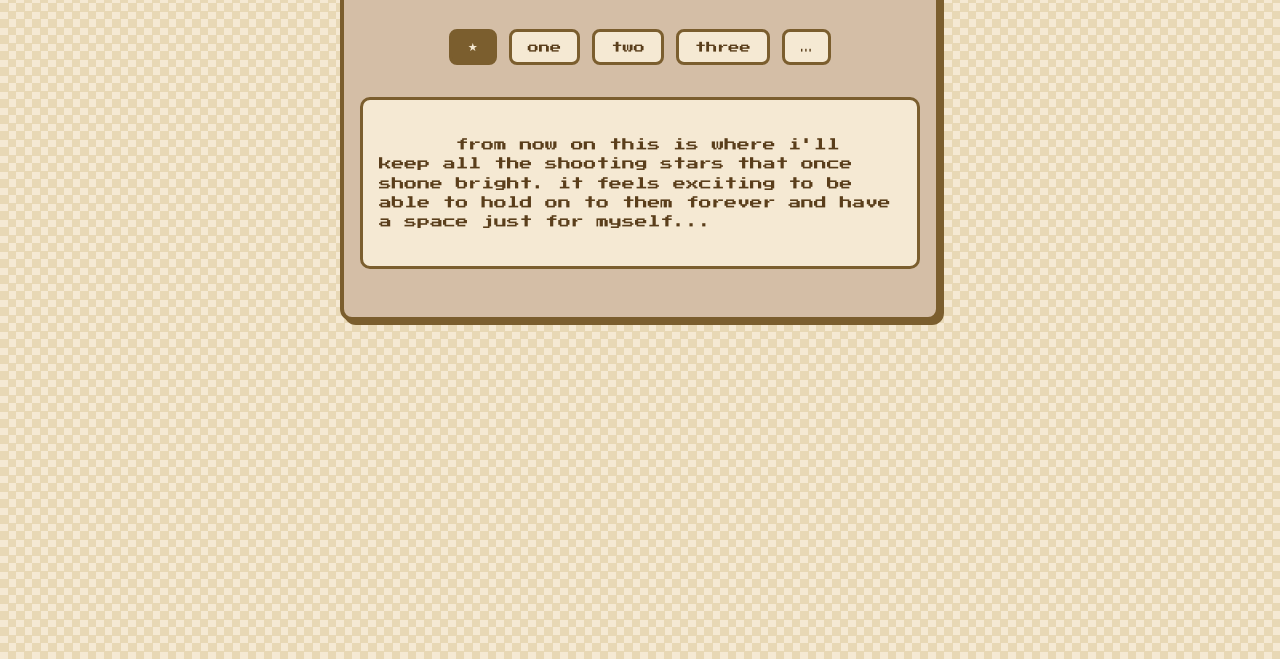
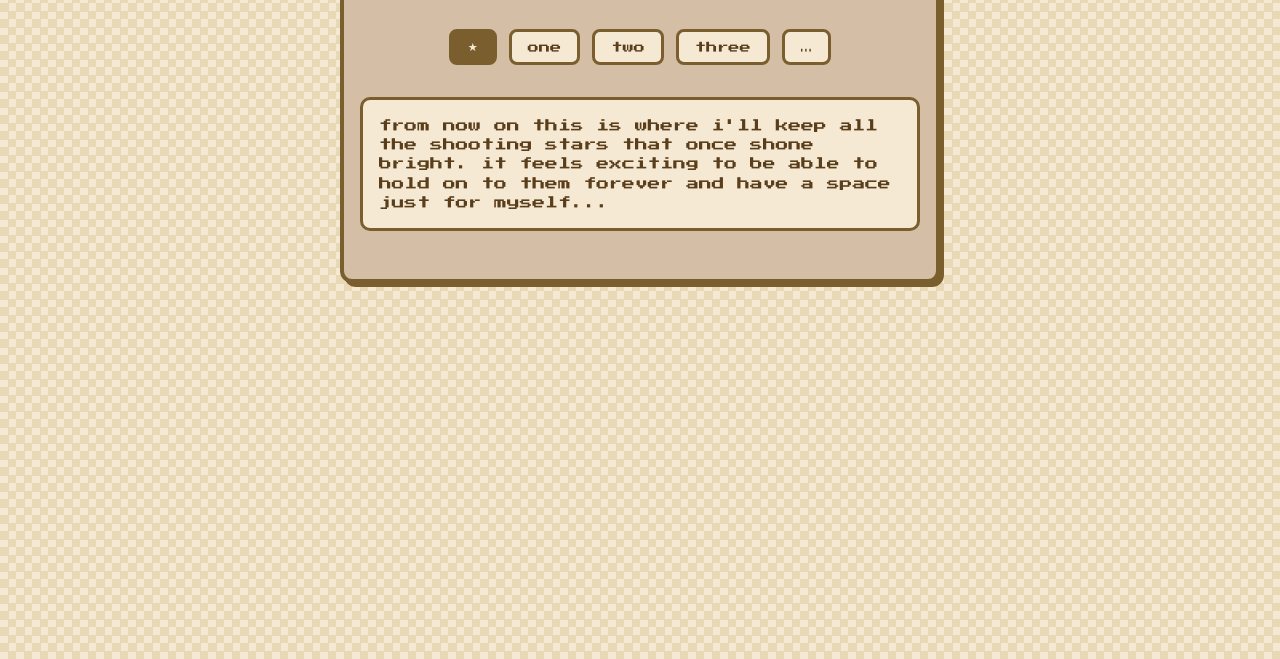
Before and after one commit to myshootingstars/fallen, a plain HTML site: page index.html in a window 1280 px wide. Shown: the part 141-800 px from the top of the page. Drawn offline with Linux system fonts and the light colour scheme.

Commit message:
Update index.html

```diff
--- a/index.html
+++ b/index.html
@@ -22,9 +22,7 @@
       <button data-entry="3">three</button>
       <button data-entry="4">…</button>
     </nav>
-    <main id="entry-content">
-      from now on this is where i'll keep all the shooting stars that once shone bright. it feels exciting to be able to hold on to them forever and have a space just for myself...
-    </main>
+    <main id="entry-content"></main>
   </div>
 
   <script>
@@ -46,6 +44,9 @@
         content.innerHTML = entries[btn.getAttribute('data-entry')];
       });
     });
+
+    // Initialize first entry content
+    content.innerHTML = entries[0];
   </script>
 </body>
 </html>
```
Lines whose indentation alone changed are shown as unchanged.
